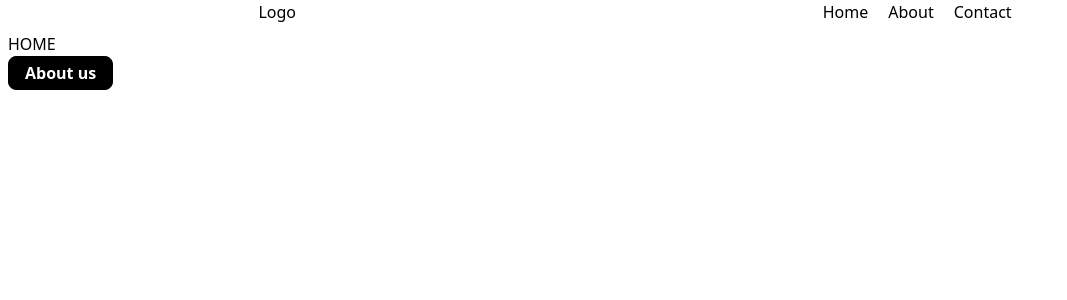
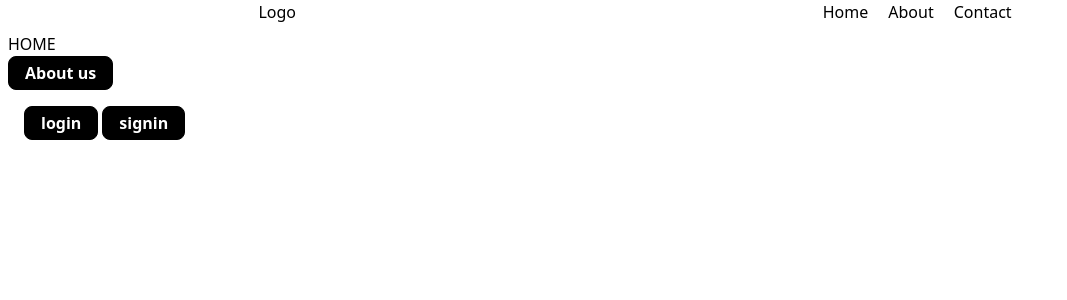
Before and after one commit to mdmusharruf13/nextjs-learning, a Next.js app in the folder nextjs-hw/: page / in a window 1280 px wide. Shown: the top 300 px of the page, without its empty margins (0-1067 px from the left). Built offline with nearby package versions, Linux system fonts and the light colour scheme.

Commit message:
Ignoring routes

```diff
--- /dev/null
+++ b/nextjs-hw/app/(auth)/login/page.jsx
@@ -0,0 +1,5 @@
+function login() {
+  return <div>welcome to login page</div>;
+}
+
+export default login;
--- /dev/null
+++ b/nextjs-hw/app/(auth)/signin/page.jsx
@@ -0,0 +1,5 @@
+function signin() {
+  return <div>welcome to signin page</div>;
+}
+
+export default signin;
--- a/nextjs-hw/app/page.js
+++ b/nextjs-hw/app/page.js
@@ -1,5 +1,8 @@
 "use client"
+import Link from "next/link";
 import { useRouter } from "next/navigation"
+
+export const btnStyle = "border-black border rounded-lg bg-black text-white font-semibold px-4 py-1";
 
 export default function Home() {
   const router = useRouter();
@@ -11,7 +14,12 @@ export default function Home() {
   return (
     <section className="m-2">
       <p>HOME</p>
-      <button className="border-black border rounded-lg bg-black text-white font-semibold px-4 py-1" onClick={() => navigateTo('about')}>About us</button>
+      <button className={btnStyle} onClick={() => navigateTo('about')}>About us</button>
+
+      <section className="m-4 flex gap-1">
+        <Link href={"login"}><button className={btnStyle}>login</button></Link>
+        <Link href={"signin"}><button className={btnStyle}>signin</button></Link>
+      </section>
     </section>
   )
 }
```
Also changed, not shown: 1 other file (tests, documents, lock files or other folders).
